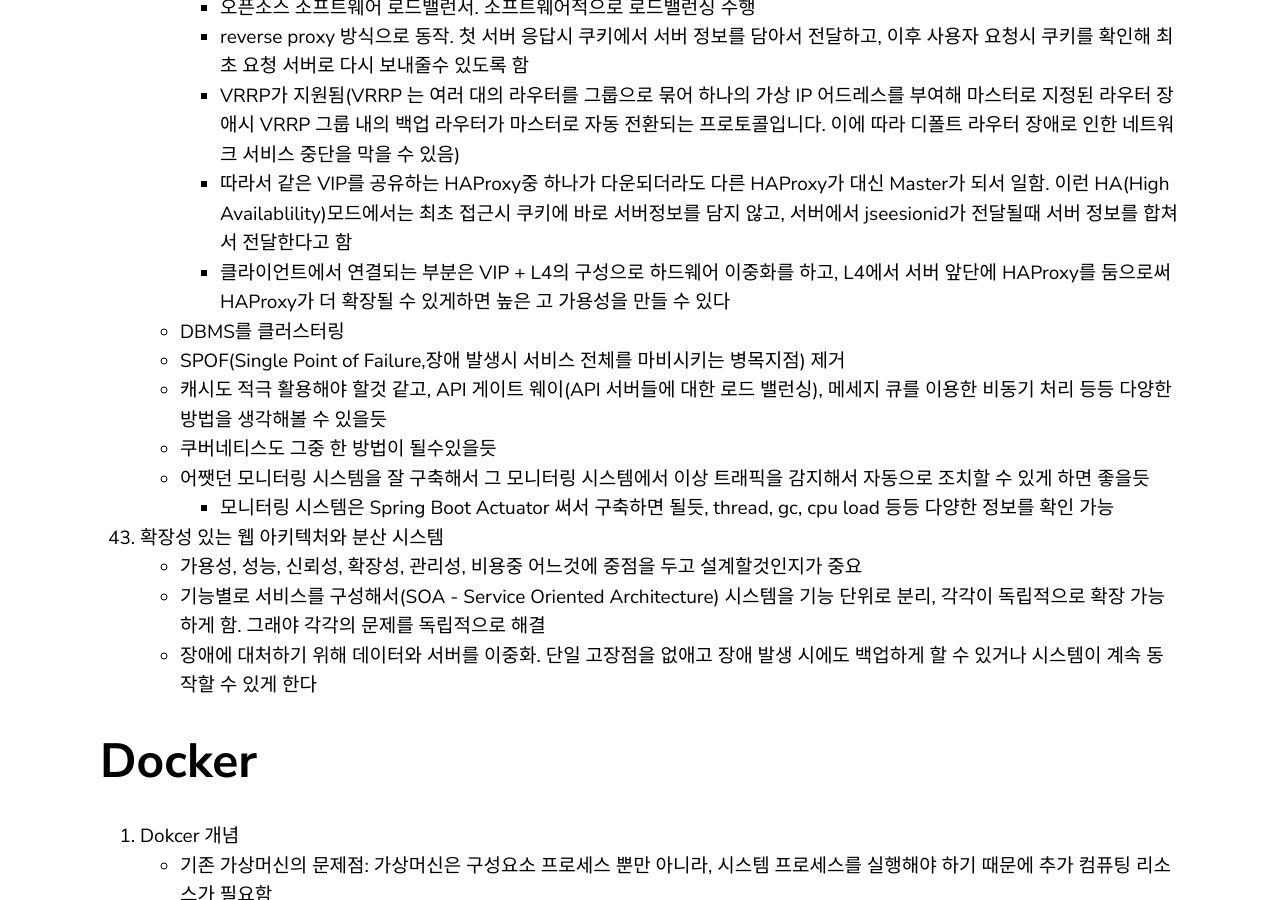
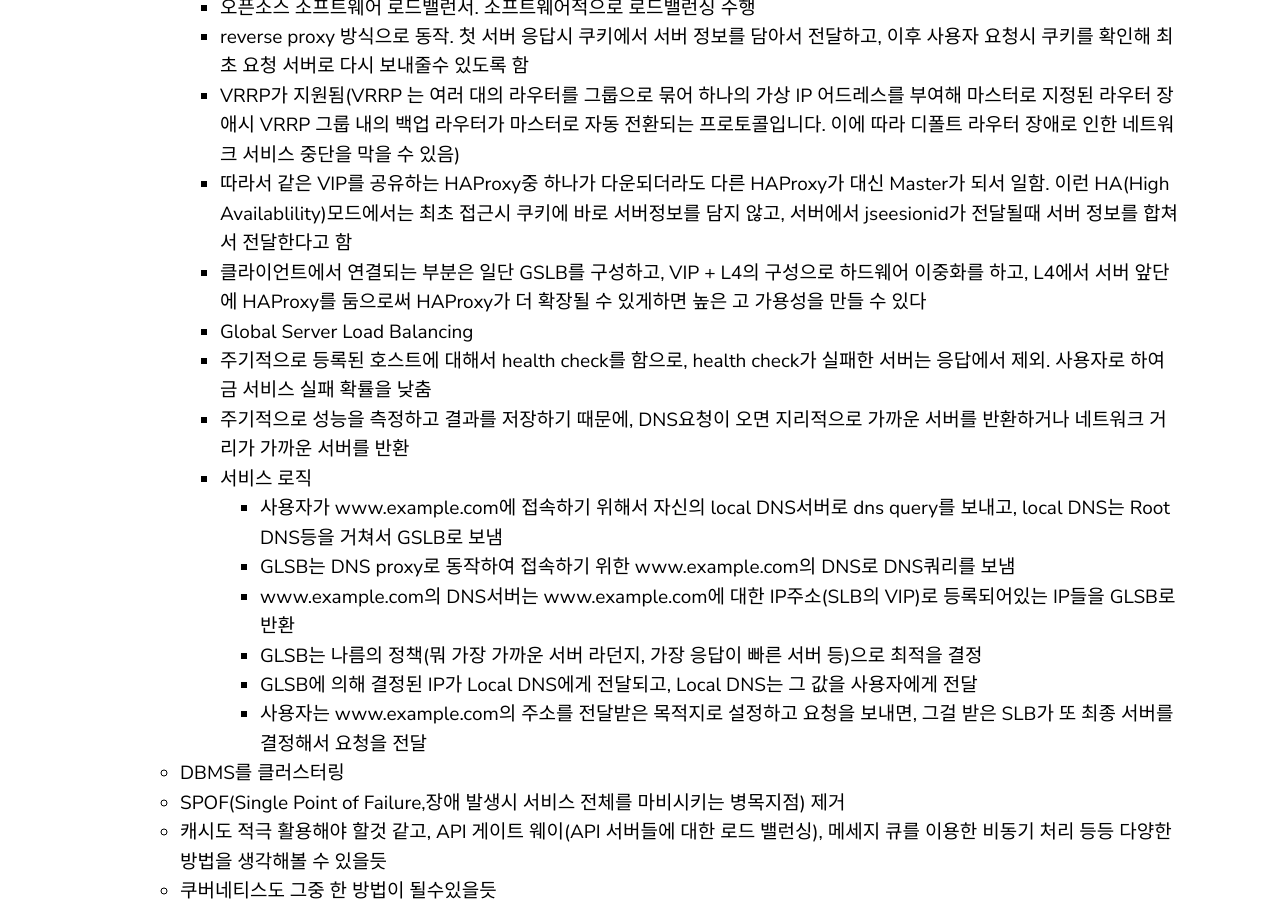
Before and after one commit to yoowonyoung/yoowonyoung.github.io, a Jekyll site: the page built from _posts/2021-06-11-Interview-08.md, in a window 1280 px wide and 900 px high, scrolled down 34155 px. Built offline with Jekyll 4.4.1, drawn with Linux system fonts in a browser that asks for light colours; comment, search, counter and statistics services are not loaded.

Commit message:
Update 2021-06-11-Interview-08.md

```diff
--- a/_posts/2021-06-11-Interview-08.md
+++ b/_posts/2021-06-11-Interview-08.md
@@ -957,7 +957,17 @@ Kakao for Business 의 API 서버를 Jenkins + Kubernetes 환경에 맞게 배
         * reverse proxy 방식으로 동작. 첫 서버 응답시 쿠키에서 서버 정보를 담아서 전달하고, 이후 사용자 요청시 쿠키를 확인해 최초 요청 서버로 다시 보내줄수 있도록 함
         * VRRP가 지원됨(VRRP 는 여러 대의 라우터를 그룹으로 묶어 하나의 가상 IP 어드레스를 부여해 마스터로 지정된 라우터 장애시 VRRP 그룹 내의 백업 라우터가 마스터로 자동 전환되는 프로토콜입니다. 이에 따라 디폴트 라우터 장애로 인한 네트워크 서비스 중단을 막을 수 있음)
         * 따라서 같은 VIP를 공유하는 HAProxy중 하나가 다운되더라도 다른 HAProxy가 대신 Master가 되서 일함. 이런 HA(High Availablility)모드에서는 최초 접근시 쿠키에 바로 서버정보를 담지 않고, 서버에서 jseesionid가 전달될때 서버 정보를 합쳐서 전달한다고 함
-        * 클라이언트에서 연결되는 부분은 VIP + L4의 구성으로 하드웨어 이중화를 하고, L4에서 서버 앞단에 HAProxy를 둠으로써 HAProxy가 더 확장될 수 있게하면 높은 고 가용성을 만들 수 있다
+        * 클라이언트에서 연결되는 부분은 일단 GSLB를 구성하고, VIP + L4의 구성으로 하드웨어 이중화를 하고, L4에서 서버 앞단에 HAProxy를 둠으로써 HAProxy가 더 확장될 수 있게하면 높은 고 가용성을 만들 수 있다
+        * Global Server Load Balancing
+        * 주기적으로 등록된 호스트에 대해서 health check를 함으로, health check가 실패한 서버는 응답에서 제외. 사용자로 하여금 서비스 실패 확률을 낮춤
+        * 주기적으로 성능을 측정하고 결과를 저장하기 때문에, DNS요청이 오면 지리적으로 가까운 서버를 반환하거나 네트워크 거리가 가까운 서버를 반환
+        * 서비스 로직
+            + 사용자가 www.example.com에 접속하기 위해서 자신의 local DNS서버로 dns query를 보내고, local DNS는 Root DNS등을 거쳐서 GSLB로 보냄
+            + GLSB는 DNS proxy로 동작하여 접속하기 위한 www.example.com의 DNS로 DNS쿼리를 보냄
+            + www.example.com의 DNS서버는 www.example.com에 대한 IP주소(SLB의 VIP)로 등록되어있는 IP들을 GLSB로 반환
+            + GLSB는 나름의 정책(뭐 가장 가까운 서버 라던지, 가장 응답이 빠른 서버 등)으로 최적을 결정
+            + GLSB에 의해 결정된 IP가 Local DNS에게 전달되고, Local DNS는 그 값을 사용자에게 전달
+            + 사용자는 www.example.com의 주소를 전달받은 목적지로 설정하고 요청을 보내면, 그걸 받은 SLB가 또 최종 서버를 결정해서 요청을 전달
     - DBMS를 클러스터링
     - SPOF(Single Point of Failure,장애 발생시 서비스 전체를 마비시키는 병목지점) 제거
     - 캐시도 적극 활용해야 할것 같고, API 게이트 웨이(API 서버들에 대한 로드 밸런싱), 메세지 큐를 이용한 비동기 처리 등등 다양한 방법을 생각해볼 수 있을듯
```
